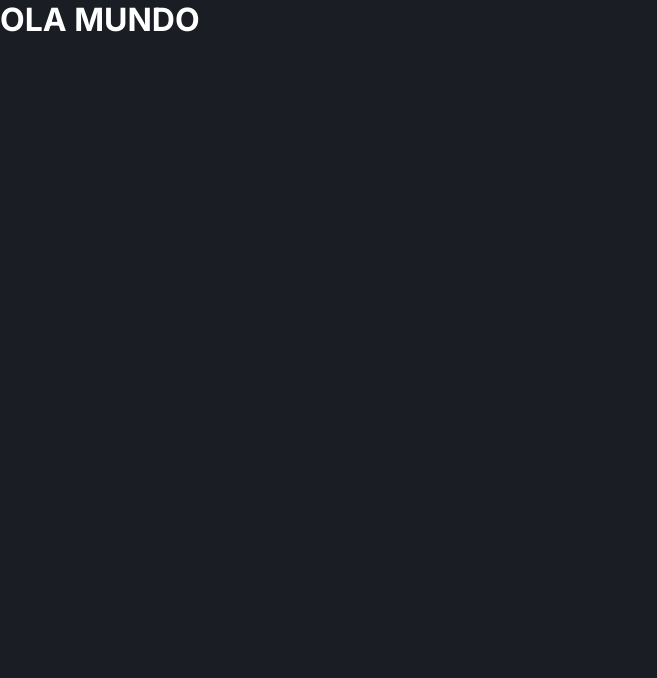
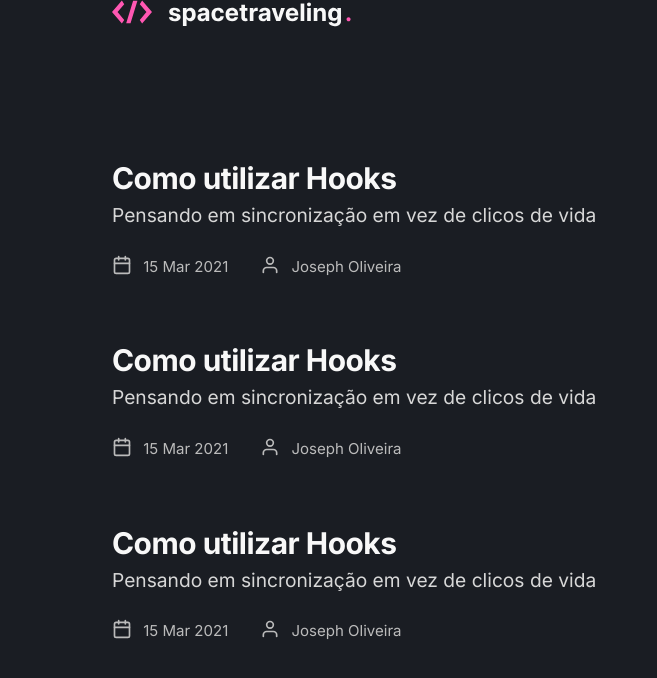
Before and after one commit to MoisesMenezes/ignite-challenger-05, a Next.js app: page / in a window 1280 px wide. Shown: the top 678 px of the page, without its empty margins (0-657 px from the left). Built offline with nearby package versions, Linux system fonts and the light colour scheme.

Commit message:
feat: add home page with static posts

```diff
--- a/src/components/Header/header.module.scss
+++ b/src/components/Header/header.module.scss
@@ -1 +1,14 @@
-// TODO
+.container {
+  height: 7rem;
+}
+
+.content {
+  max-width: 1120px;
+  margin: 0 auto;
+  padding: 0 2rem;
+
+  height: 7rem;
+
+  display: flex;
+  align-items: center;
+}
--- a/src/pages/home.module.scss
+++ b/src/pages/home.module.scss
@@ -1 +1,55 @@
-// TODO
+.postHeader {
+  max-width: 1120px;
+  margin: 0 auto;
+  padding: 0 2rem;
+
+  height: 10rem;
+}
+
+.postContainer {
+  display: grid;
+  grid-gap: 4rem;
+}
+
+.postContent {
+  h1 {
+    color: var(--gray-200);
+    font-weight: 700;
+    font-size: 1.87rem;
+    letter-spacing: -0.5px;
+
+    margin-bottom: 8px;
+  }
+
+  p {
+    color: var(--gray-500);
+    font-size: 1.2rem;
+    line-height: 1.49rem;
+  }
+}
+
+.iconsContainer {
+  margin-top: 1.6667rem; // 25px
+  display: flex;
+
+  .iconsContent {
+    display: flex;
+
+    & + div {
+      margin-left: 2rem;
+    }
+
+    svg,
+    p {
+      color: var(--gray-700);
+    }
+
+    svg {
+      margin-right: 0.7rem;
+    }
+
+    p {
+      font-size: 0.94rem;
+    }
+  }
+}
--- a/src/pages/index.tsx
+++ b/src/pages/index.tsx
@@ -1,6 +1,8 @@
 import { GetStaticProps } from 'next';
 
 import { getPrismicClient } from '../services/prismic';
+import { FiUser, FiCalendar } from 'react-icons/fi';
+import Prismic from "@prismicio/client";
 
 import commonStyles from '../styles/common.module.scss';
 import styles from './home.module.scss';
@@ -27,14 +29,71 @@ interface HomeProps {
 export default function Home() {
   return (
     <>
-      <h1>OLA MUNDO</h1>
+      <header className={styles.postHeader}>
+        <img src="/logo.svg" alt="logo" />
+      </header>
+      <main className={commonStyles.contentContainer}>
+        <div className={styles.postContainer}>
+          <div className={styles.postContent}>
+            <h1>Como utilizar Hooks</h1>
+            <p>Pensando em sincronização em vez de clicos de vida</p>
+
+            <div className={styles.iconsContainer}>
+              <div className={styles.iconsContent}>
+                <FiCalendar size={20} />
+                <p>15 Mar 2021</p>
+              </div>
+              <div className={styles.iconsContent}>
+                <FiUser size={20} />
+                <p>Joseph Oliveira</p>
+              </div>
+            </div>
+          </div>
+
+          <div className={styles.postContent}>
+            <h1>Como utilizar Hooks</h1>
+            <p>Pensando em sincronização em vez de clicos de vida</p>
+
+            <div className={styles.iconsContainer}>
+              <div className={styles.iconsContent}>
+                <FiCalendar size={20} />
+                <p>15 Mar 2021</p>
+              </div>
+              <div className={styles.iconsContent}>
+                <FiUser size={20} />
+                <p>Joseph Oliveira</p>
+              </div>
+            </div>
+          </div>
+
+          <div className={styles.postContent}>
+            <h1>Como utilizar Hooks</h1>
+            <p>Pensando em sincronização em vez de clicos de vida</p>
+
+            <div className={styles.iconsContainer}>
+              <div className={styles.iconsContent}>
+                <FiCalendar size={20} />
+                <p>15 Mar 2021</p>
+              </div>
+              <div className={styles.iconsContent}>
+                <FiUser size={20} />
+                <p>Joseph Oliveira</p>
+              </div>
+            </div>
+          </div>
+        </div>
+      </main>
     </>
   );
 }
 
-// export const getStaticProps = async () => {
-//   // const prismic = getPrismicClient();
-//   // const postsResponse = await prismic.query(TODO);
+// export const getStaticProps: GetStaticProps = async () => {
+//   const prismic = getPrismicClient();
+//   // const postsResponse = await prismic.query(
+//   //   [Prismic.predicates]
+//   // );
 
-//   // TODO
+//   return {
+//     props: {}
+//   }
 // };
--- a/src/styles/common.module.scss
+++ b/src/styles/common.module.scss
@@ -1 +1,8 @@
-// TODO
+.contentContainer {
+  max-width: 1120px;
+  margin: 0 auto;
+  padding: 0 2rem;
+
+  display: flex;
+  align-items: center;
+}
```
Also changed, not shown: src/components/Header/index.tsx (+14 -1 lines), public/logo.svg (renamed from src/public/Logo.svg).
